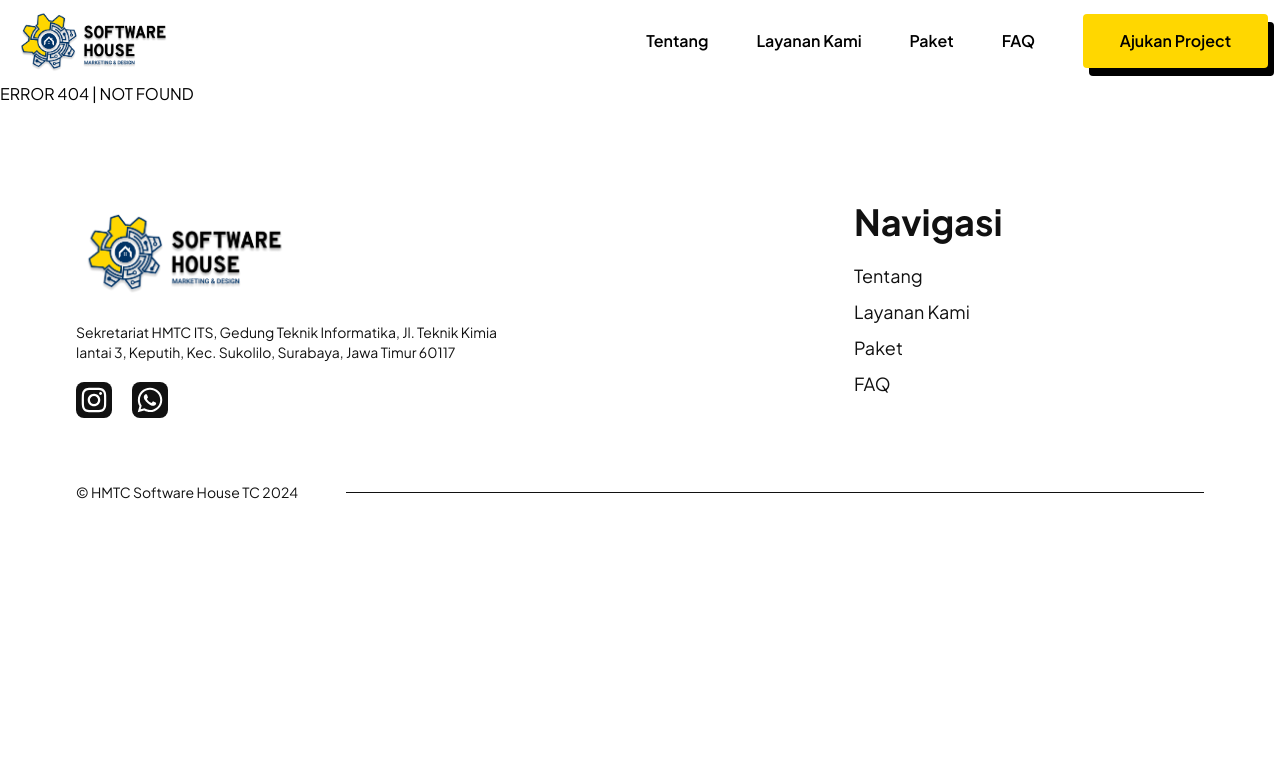
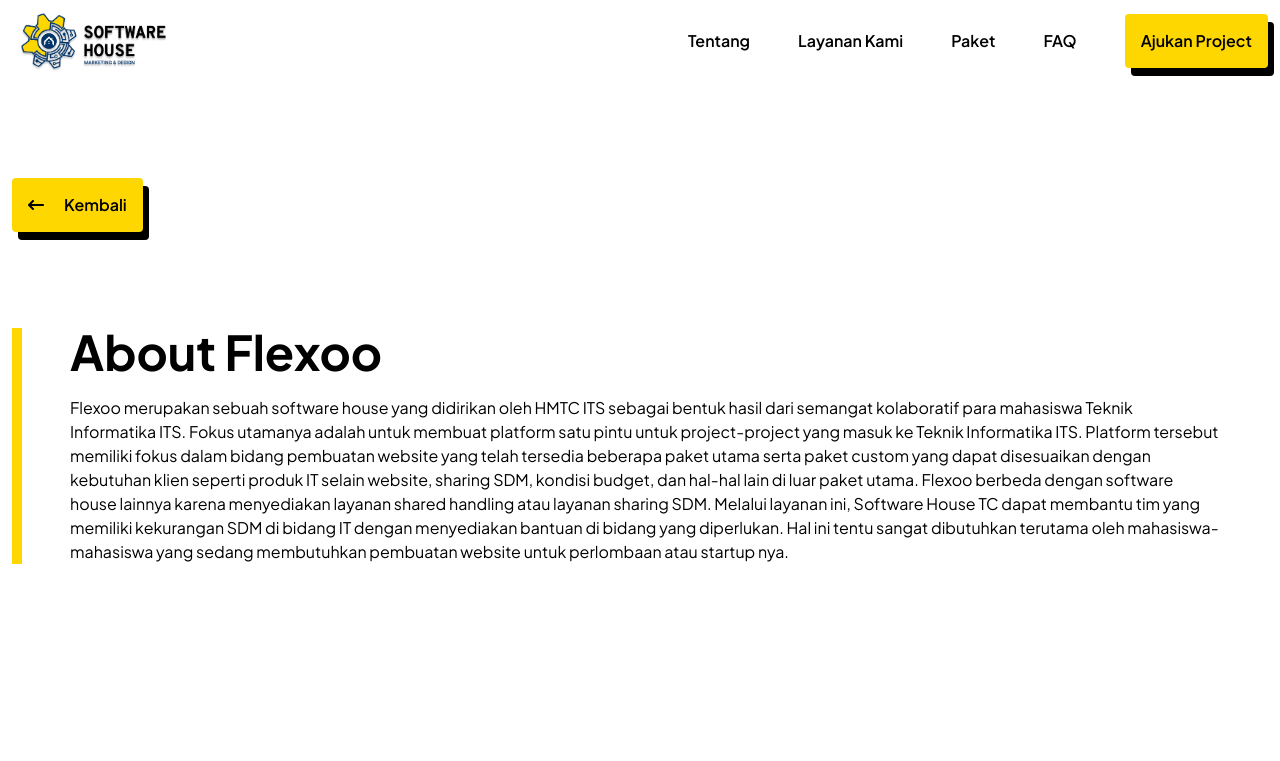
Before and after one commit to Faralha/flexoo, a Next.js app: page /about in a window 1280 px wide. Before the commit this address had no page. Shown: the top 761 px of the page. Built offline with nearby package versions, Linux system fonts and the light colour scheme.

Commit message:
feat: add about page

```diff
--- /dev/null
+++ b/src/app/about/page.tsx
@@ -0,0 +1,33 @@
+import ButtonLink from "@/components/Buttons/ButtonLink";
+import Typography from "@/components/typography/Typography";
+import { FaArrowLeftLong } from "react-icons/fa6";
+
+export default function AboutPage() {
+    return (
+        <main className="page-max-width py-24 space-y-24">
+            <ButtonLink
+                size="lg"
+                hrefPath="/"
+                variant="gold"
+                leftIcon={FaArrowLeftLong}
+            >
+                Kembali
+            </ButtonLink>
+            <div className="border-l-[5px] md:border-l-[10px] border-gold-primary px-4 md:px-12 space-y-5">
+                <Typography
+                    variant="h1"
+                    weight="bold"
+                >
+                    About Flexoo
+                </Typography>
+
+                <Typography>
+                    Flexoo merupakan sebuah software house yang didirikan oleh HMTC ITS sebagai bentuk hasil dari semangat kolaboratif para mahasiswa Teknik Informatika ITS. Fokus utamanya adalah untuk membuat platform satu pintu untuk project-project yang masuk ke Teknik Informatika ITS.
+
+                    Platform tersebut memiliki fokus dalam bidang pembuatan website yang telah tersedia beberapa paket utama serta paket custom yang dapat disesuaikan dengan kebutuhan klien seperti produk IT selain website, sharing SDM, kondisi budget, dan hal-hal lain di luar paket utama. Flexoo berbeda dengan software house lainnya karena menyediakan layanan shared handling atau layanan sharing SDM. Melalui layanan ini, Software House TC dapat membantu tim yang memiliki kekurangan SDM di bidang IT dengan menyediakan bantuan di bidang yang diperlukan. Hal ini tentu sangat dibutuhkan terutama oleh mahasiswa-mahasiswa yang sedang membutuhkan pembuatan website untuk perlombaan atau startup nya.
+
+                </Typography>
+            </div>
+        </main>
+    )
+}
--- a/src/app/not-found.tsx
+++ b/src/app/not-found.tsx
@@ -1,7 +1,31 @@
+import Typography from "@/components/typography/Typography";
+import ButtonLink from "@/components/Buttons/ButtonLink";
+import { IoHomeOutline } from "react-icons/io5";
+
 export default function NotFound() {
     return (
-        <div>
-            ERROR 404 | NOT FOUND
-        </div>
+        <main className="page-max-width h-[60vh] flex justify-center items-center">
+            <div className="flex items-center flex-col gap-5">
+                <Typography
+                    weight="bold"
+                    variant="h1"
+                    className="text-8xl"
+                >
+                    404
+                </Typography>
+                <Typography>
+                    NOT FOUND
+                </Typography>
+                <ButtonLink
+                    size="lg"
+                    variant="gold"
+                    widthVariant="max"
+                    hrefPath="/"
+                    leftIcon={IoHomeOutline}
+                >
+                    Return to homepage
+                </ButtonLink>
+            </div>
+        </main>
     )
 }
--- a/src/components/Buttons/ButtonLink.tsx
+++ b/src/components/Buttons/ButtonLink.tsx
@@ -6,7 +6,7 @@
 
 type ButtonVariant = "gold" | "blue" | "black"
 type Size = "lg" | "md"
-type WidthVariant = "stretch" | "max" | "base"
+type WidthVariant = "stretch" | "max"
 
 type ButtonLinkProps = {
     children: React.ReactNode,
@@ -15,7 +15,7 @@
     rightIcon?: IconType,
     size: Size,
     hrefPath: string,
-    widthVariant: WidthVariant
+    widthVariant?: WidthVariant
     isShadow?: boolean,
     isRounded?: boolean
 } & React.ComponentPropsWithoutRef<'a'>
@@ -26,7 +26,7 @@
     leftIcon: LeftIcon,
     rightIcon: RightIcon,
     size,
-    widthVariant,
+    widthVariant="max",
     className,
     isShadow=true,
     isRounded=true,
@@ -52,7 +52,6 @@
                     [
                         widthVariant == "stretch" && "w-full",
                         widthVariant == "max" && "w-max",
-                        widthVariant == "base" && "w-[185px]"
                     ],
                     "flex items-center justify-center gap-5 font-semibold px-4 sm:hover:opacity-70",
                     isShadow && "shadow-solid",
--- a/src/components/Footer.tsx
+++ b/src/components/Footer.tsx
@@ -2,8 +2,6 @@
 import Link from "next/link"
 
 import { FaInstagram, FaWhatsapp } from "react-icons/fa6"
-
-
 
 export default function Footer() {
 
@@ -13,19 +11,19 @@
     }[] = [
         {
             name: "Tentang",
-            path: "#tentang"
+            path: "/about"
         },
         {
             name: "Layanan Kami",
-            path: "#layanan"
+            path: "/#layanan"
         },
         {
             name: "Paket",
-            path: "#paket"
+            path: "/#paket"
         },
         {
             name: "FAQ",
-            path: "#faq"
+            path: "/#faq"
         },
     ]
 
@@ -33,6 +31,9 @@
         <footer className="text-black-primary page-max-width py-24">
             <div className="flex justify-between  flex-wrap gap-12 px-4 lg:px-16">
                 <div className="space-y-5">
+                    <Link
+                        href="/"
+                    >
                         <figure className="w-[220px] h-[100px] relative">
                             <Image
                                 src="/logo/logo-with-text.png"
@@ -40,6 +41,7 @@
                                 fill
                             />
                         </figure>
+                    </Link>
 
                     <div className="max-w-[440px] space-y-5">
 
--- a/src/components/NavigationBar.tsx
+++ b/src/components/NavigationBar.tsx
@@ -5,7 +5,7 @@
 import ButtonLink from "./Buttons/ButtonLink"
 import { RiMenu3Fill } from "react-icons/ri";
 
-import { useState } from "react";
+import { Dispatch, SetStateAction, useState } from "react";
 
 const navs: {
     name: string,
@@ -14,21 +14,20 @@
 }[] = [
     {
         name: "Tentang",
-        path: "#tentang"
+        path: "/about"
     },
     {
         name: "Layanan Kami",
-        path: "#layanan"
+        path: "/#layanan"
     },
     {
         name: "Paket",
-        path: "#paket"
+        path: "/#paket"
     },
     {
         name: "FAQ",
-        path: "#faq"
+        path: "/#faq"
     },
-
 ]
 
 export default function NavigationBar() {
@@ -50,7 +49,7 @@
                 </figure>
 
                 <nav className="space-x-12 hidden lg:flex items-center transition-all ease-in">
-                    <NavigationItems />
+                    <NavigationItems setOpen={setOpen} />
                 </nav>
 
                 <div className="block lg:hidden relative">
@@ -64,7 +63,7 @@
                     {
                         open &&
                         <nav className="flex flex-col gap-5 absolute top-12 right-0 bg-white-primary p-4 shadow-2xl rounded-md">
-                            <NavigationItems />
+                            <NavigationItems setOpen={setOpen} />
                         </nav>
                     }
                 </div>
@@ -73,7 +72,11 @@
     )
 }
 
-function NavigationItems() {
+function NavigationItems({
+    setOpen
+}: {
+    setOpen: Dispatch<SetStateAction<boolean>>
+}) {
     return (
         <>
             {navs.map((nav, i) =>
@@ -81,7 +84,7 @@
                     href={nav.path}
                     key={i}
                     className="font-semibold hover:border-b-[1px] hover:border-black-primary"
-
+                    onClick={() => setOpen(prev => !prev)}
                 >
                     {nav.name}
                 </Link>
@@ -91,7 +94,7 @@
                 hrefPath="https://its.id/m/FormPengajuanProject"
                 variant="gold"
                 size="lg"
-                widthVariant="base"
+                widthVariant="max"
                 target="_blank"
             >
                 Ajukan Project
--- a/src/components/container/homepage/faq-section/FaqItems.tsx
+++ b/src/components/container/homepage/faq-section/FaqItems.tsx
@@ -21,6 +21,7 @@
             >
                 <Typography
                     variant="p"
+                    weight="bold"
                 >
                     {summary}
                 </Typography>
--- a/src/components/container/homepage/hero-section/HeroSection.tsx
+++ b/src/components/container/homepage/hero-section/HeroSection.tsx
@@ -1,16 +1,17 @@
 import Image from "next/image";
 
 import Typography from "@/components/typography/Typography";
+import ButtonLink from "@/components/Buttons/ButtonLink";
 
 export default function HeroSection() {
     return (
         <section className="bg-berkeley-blue min-h-0 md:min-h-[75vh] rounded-[15px] lg:rounded-[28px] gap-12 md:gap-24 flex lg:flex-row flex-col items-center justify-between px-[30px] xl:px-[60px] py-[46px]">
-            <div className="flex-1 space-y-5 text-white-primary">
+            <div className="flex-1 space-y-5 flex flex-col items-center lg:items-start gap-5">
+                <div className="text-white-primary space-y-5">
                     <Typography weight="regular">
                         #FlexingYourWebsite
                     </Typography>
                     <Typography
-                className=""
                         variant="h2"
                         weight="bold"
                     >
@@ -25,6 +26,16 @@
                     </Typography>
                 </div>
 
+                <ButtonLink
+                    size="lg"
+                    variant="gold"
+                    widthVariant="max"
+                    hrefPath="/about"
+                >
+                    Tentang Kami
+                </ButtonLink>
+            </div>
+
             <figure className="w-[238px] h-[238px] md:w-[378px] md:h-[378px] xl:w-[478px] xl:h-[478px] relative bg-white rounded-[21px]">
                 <Image
                     src="/logo/logo.png"
--- a/src/components/container/homepage/why-us-section/WhyChooseUsSection.tsx
+++ b/src/components/container/homepage/why-us-section/WhyChooseUsSection.tsx
@@ -29,7 +29,7 @@
                 key={i}
                 className="bg-berkeley-blue shadow-solid p-[20px] rounded-md min-h-[230px] text-white-primary space-y-[14px]"
               >
-                <div className="bg-gold-primary w-min p-2 text-[38px] text-black-primary">
+                <div className="bg-gold-primary rounded-md w-min p-2 text-[38px] text-black-primary">
                   <IoMdCheckmarkCircleOutline />
                 </div>
                 <Typography
```
Also changed, not shown: src/app/sandbox/page.tsx (+7 -7 lines). Lines whose indentation alone changed are shown as unchanged.
